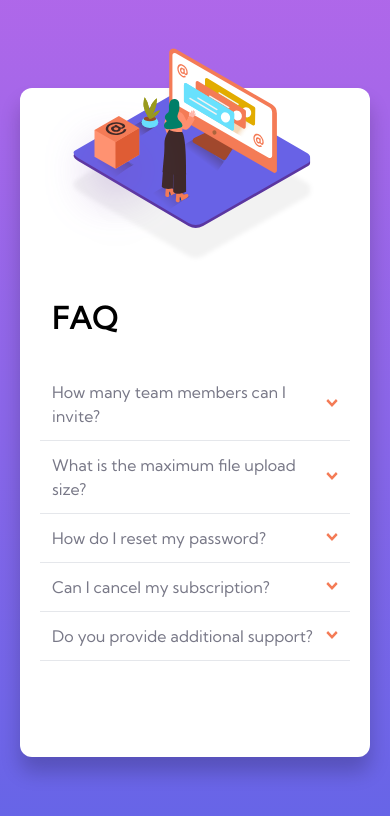
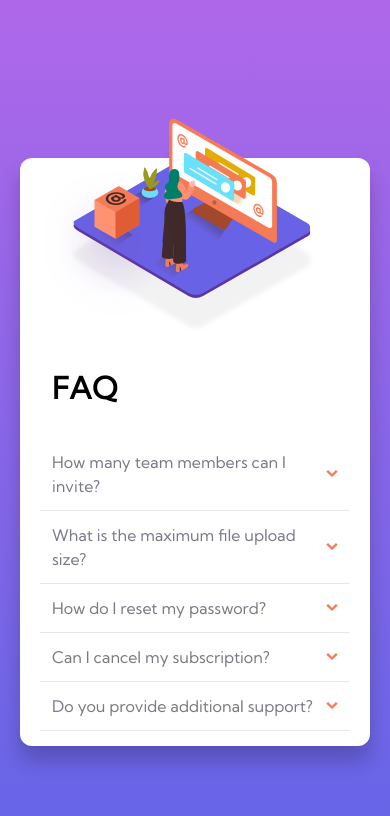
Before and after one commit to Edalbrelord/frontend-mentor, a Next.js app: page /faq-accordion in a window 390 px wide. Shown: the top 816 px of the page. Built offline with nearby package versions, Linux system fonts and the light colour scheme.

Commit message:
Fixed height in FAQ Accordion

```diff
--- a/pages/faq-accordion.tsx
+++ b/pages/faq-accordion.tsx
@@ -27,8 +27,8 @@ export default function FaqAccordion() {
     });
 
     return <div className={`flex justify-center items-center h-screen ${styles.wrapper}`}>
-        <div className={`container mx-auto flex items-center font-faq-accordion`}>
-            <div className={"flex-auto flex flex-col md:flex-row items-center bg-white rounded-xl m-5 px-3 py-20 md:m-10 " + styles.shadow}>
+        <div className={`container mx-auto h-full py-32 flex items-center font-faq-accordion`}>
+            <div className={"flex-auto flex flex-col md:flex-row items-center bg-white rounded-xl m-5 mt-20 px-3 py-20 md:m-10 h-full " + styles.shadow}>
                 <img className={"md:hidden flex-none pb-4 " + styles.translated}
                      src="/images/faq-accordion/illustration-woman-online-mobile.svg" alt="Woman Online"/>
 
```
